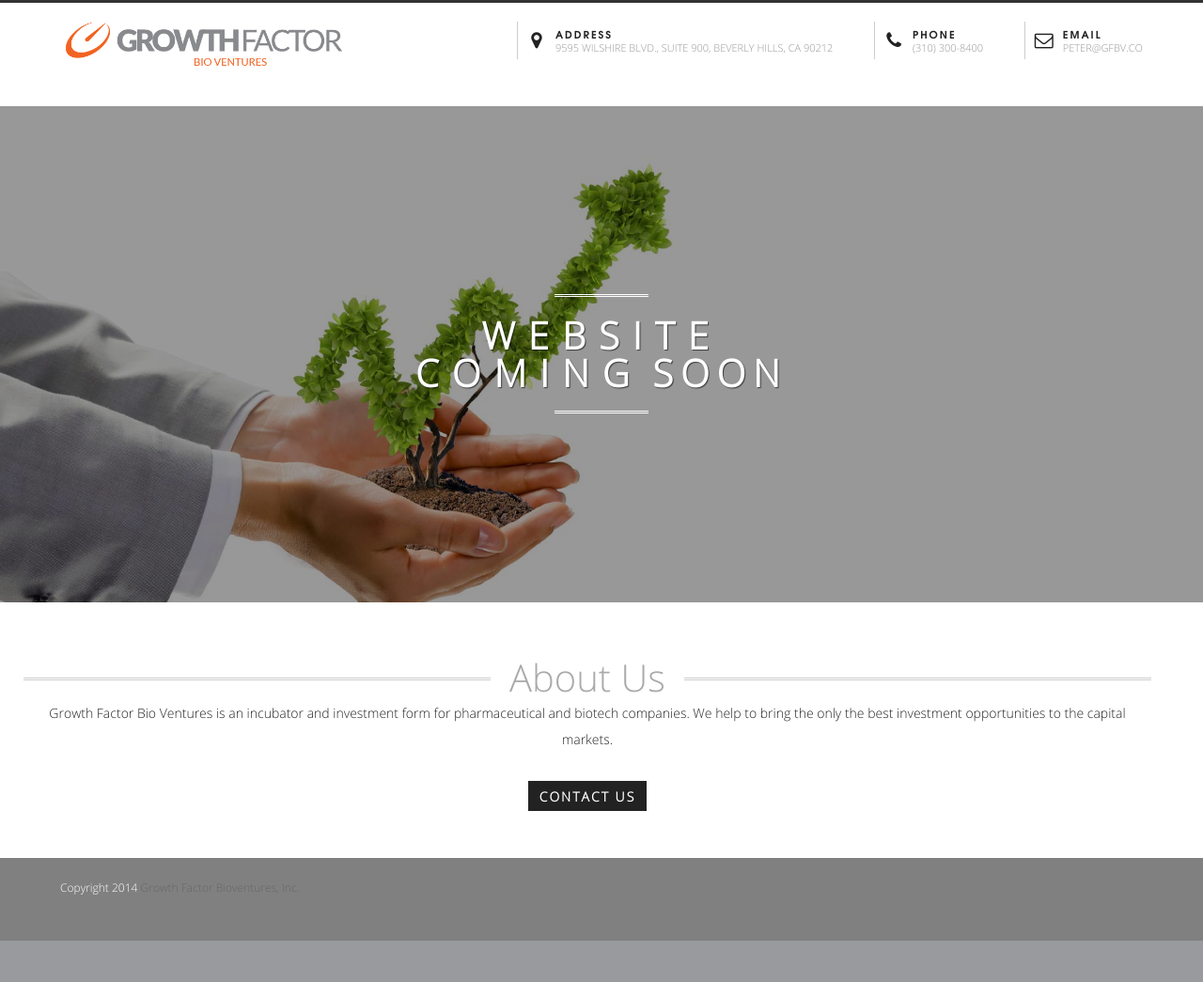
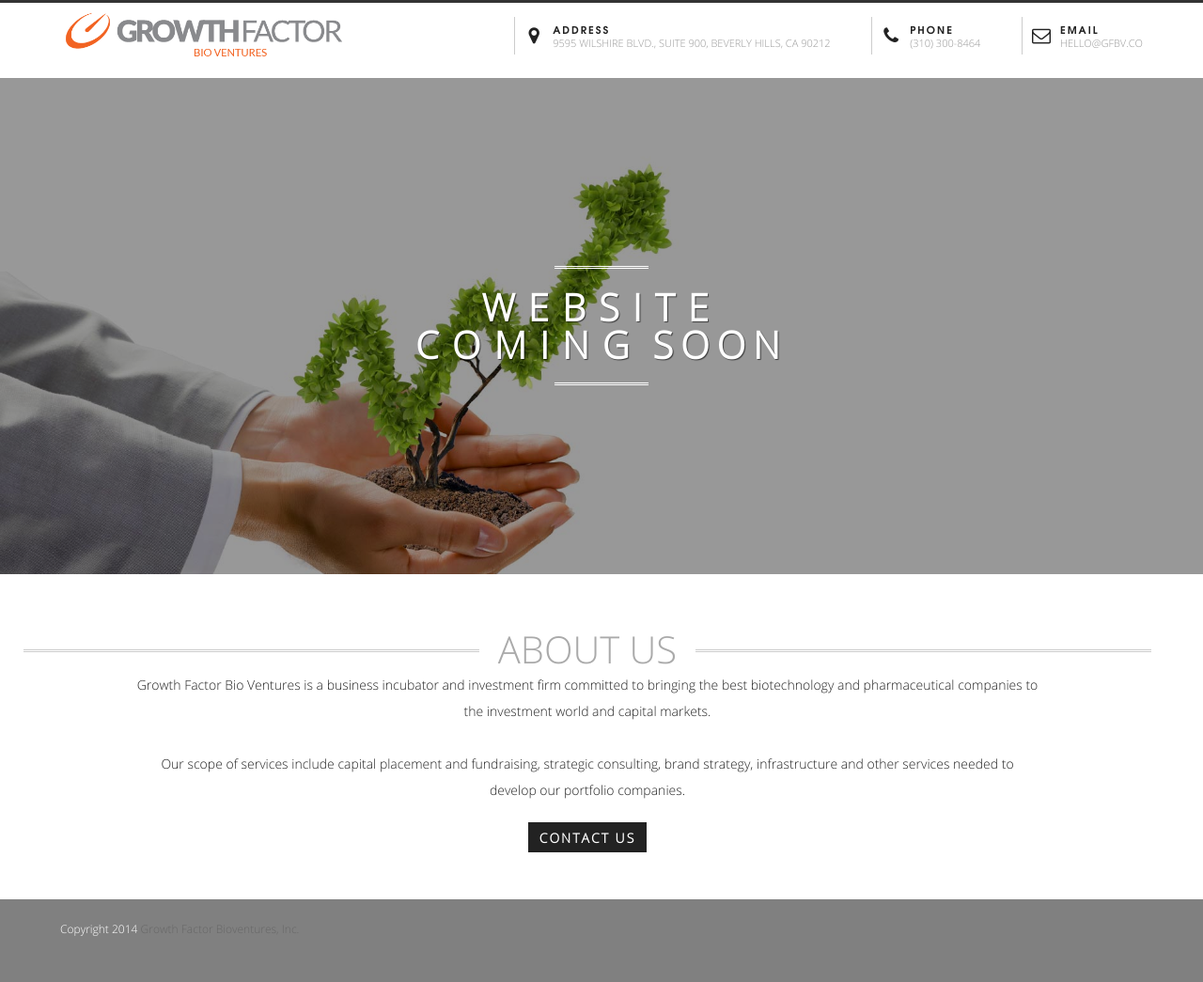
Before and after one commit to jeffreytakaki/GFLandingPage, a PHP site: page / in a window 1280 px wide. Shown: the whole page at 94% size. Before the commit the page ends 1001 px from the top, so only its background shows below. Run offline with PHP 8.4, Linux system fonts and the light colour scheme.

Commit message:
update with top navi and about us content

```diff
--- a/css/style.css
+++ b/css/style.css
@@ -48,15 +48,23 @@ h1, h2, h3, h4, h5, h6{font-weight:normal;}
 
 /*----------------------------home section----------------------------*/
 .menu{background:#fff;border-top: 3px solid #333;}
-.menu-inner{width:90%;margin:auto;padding:20px 0;}
+.menu-inner {
+width: 90%;
+margin: auto;
+margin-top: 10px;
+}
 .logo{float: left;
 height: 80px;
 width: 300px;
 margin-top: -10px;
 }
 .companyName{font-size: 20px;width:30%; height:0px;font-family: 'OpenSansLight';color:lightblue;}
-.menu ul{float:right;list-style:none;margin:0;}
-
+.menu ul {
+float: right;
+list-style: none;
+margin: 0;
+padding-top: 5px;
+}
 .menu li {
     border-left: 1px solid #CCCCCC;
     display: inline-block;
@@ -146,7 +154,12 @@ input:active,input:focus,textarea:active,textarea:focus{box-shadow:none !importa
 fieldset {color: #333;}
 .black-btn:hover,.black-btn:focus{color:#222;background:#fff;text-decoration:none;}
 .detail{padding-top:20px;text-align:left;font-family: 'TeXGyreAdventorBold'; font-size: 15px;}
-.text{padding-bottom:20px;text-align:center;}
+.text {
+padding-bottom: 20px;
+text-align: center;
+width: 80%;
+margin: 0 auto;
+}
 
 /*modal section*/
 #MyContactForm p{width:100%;float:left;}
--- a/index.html
+++ b/index.html
@@ -36,8 +36,8 @@
                         </div><!--/.logo-->
                         <ul class="clearfix navi">
                             <li id="address"><i class="icon-map-marker"></i><p>Address <span>9595 Wilshire Blvd., Suite 900, Beverly Hills, CA 90212</span></p></li>
-                            <li><i class="icon-phone"></i><p>Phone <span>(310) 300-8400</span></p></li>
-                            <li><i class="icon-envelope"></i><p>Email <span>peter@gfbv.co</span></p></li>
+                            <li><i class="icon-phone"></i><p>Phone <span>(310) 300-8464</span></p></li>
+                            <li><i class="icon-envelope"></i><p>Email <span>hello@gfbv.co</span></p></li>
                         </ul>
         </div><!--/.menu-inner-->
     </div><!--/.menu-->
@@ -56,10 +56,11 @@
 
             <div class=" center">
                 <div class="title">
-                    <h3 class="elegant center">About Us</h3>
+                    <h3 class="elegant center">ABOUT US</h3>
                     <div class="line"></div>
                 </div><!--/.title-->
-                 <p class="text">Growth Factor Bio Ventures is an incubator and investment form for pharmaceutical and biotech companies.  We help to bring the only the best investment opportunities to the capital markets.</p>
+                 <p class="text">Growth Factor Bio Ventures is a business incubator and investment firm committed to bringing the best biotechnology and pharmaceutical companies to the investment world and capital markets.<br /><br />
+                Our scope of services include capital placement and fundraising, strategic consulting, brand strategy, infrastructure and other services needed to develop our portfolio companies.</p>
                 <a class="black-btn" href="#contact" data-toggle="modal">Contact Us</a>
             </div><!--/.span6-->
 
```
